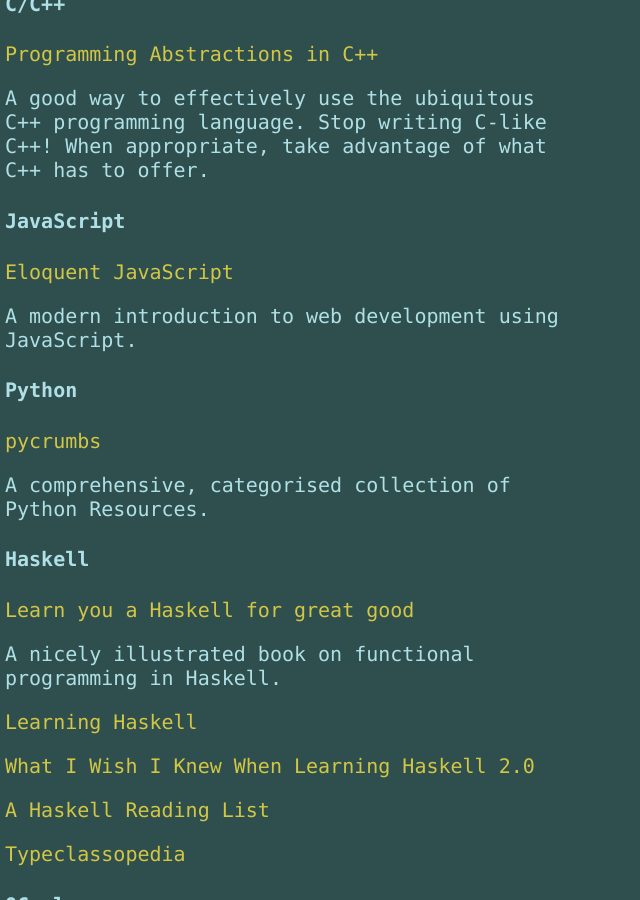
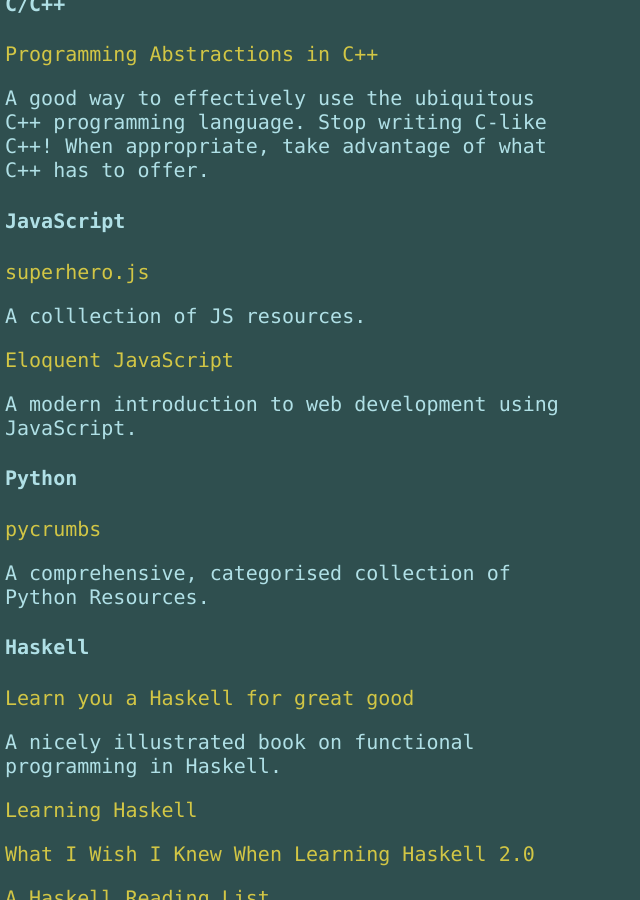
Before and after one commit to codesurfers/codesurfers.github.io, a Jekyll site: the page built from links/index.md, in a window 1280 px wide and 900 px high, scrolled down 794 px. Shown: the whole window, without its empty margins (0-640 px from the left). Built offline with Jekyll 4.4.1, drawn with Linux system fonts in a browser that asks for light colours; Markdown is read by kramdown in place of the engine named in the settings.

Commit message:
Add link to superhero.js

```diff
--- a/links/index.md
+++ b/links/index.md
@@ -36,6 +36,11 @@
 appropriate, take advantage of what C++ has to offer.
 
 #### JavaScript
+
+
+[superhero.js](http://superherojs.com/)
+
+A colllection of JS resources.
 
 [Eloquent JavaScript](http://eloquentjavascript.net/contents.html)
 
```
